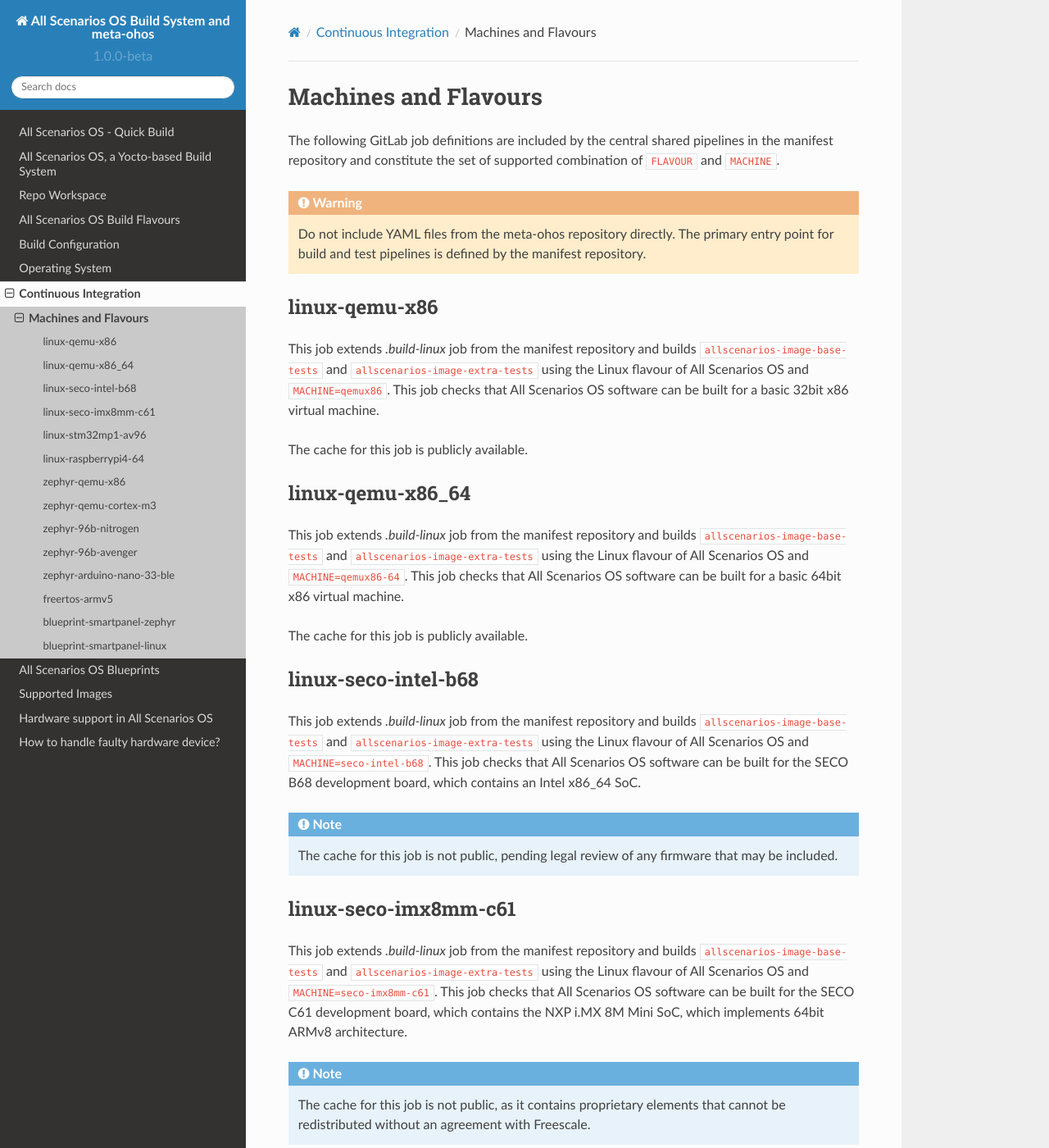
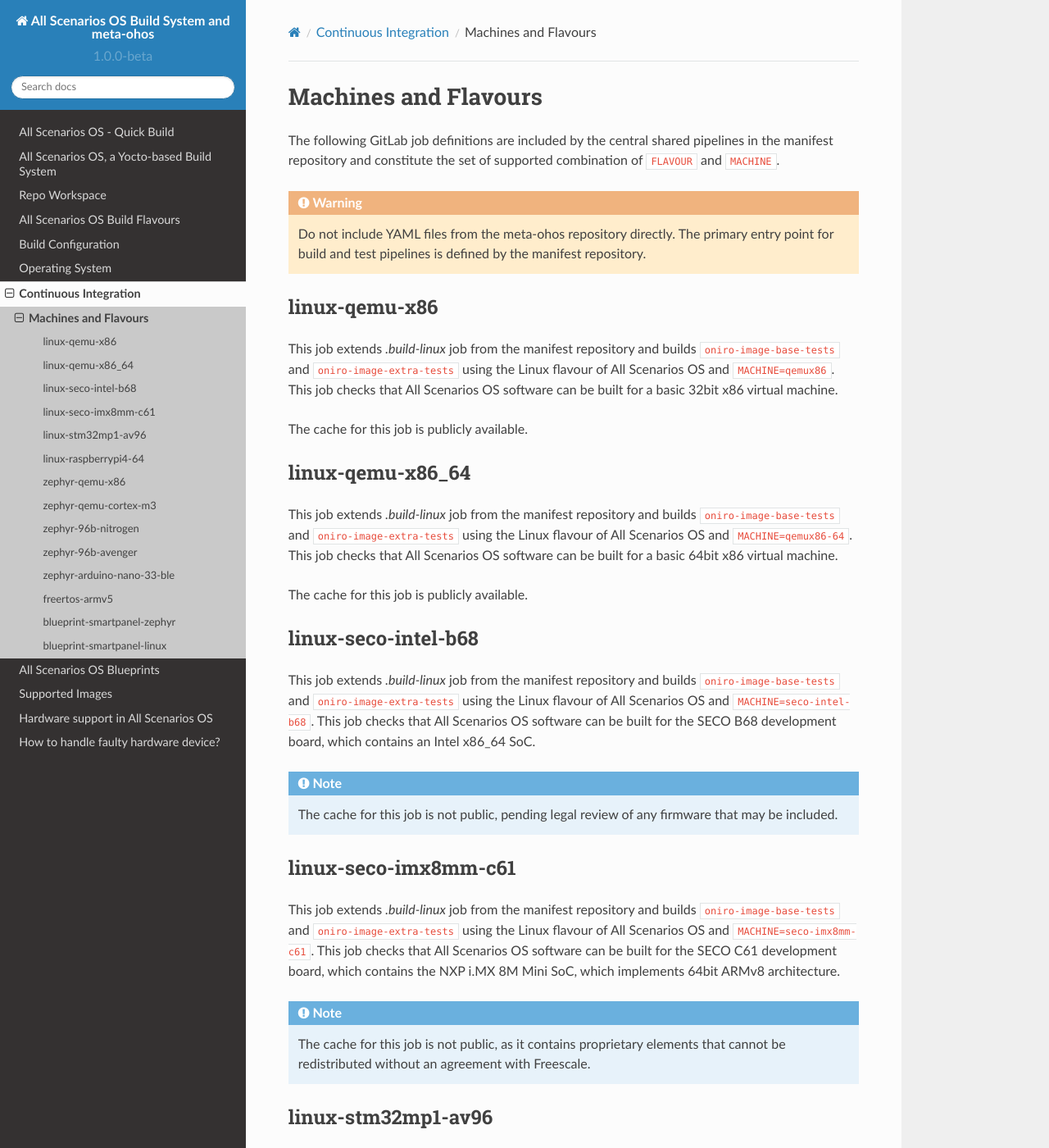
Before and after one commit to alema-r/Alessandro-Marcolini-Oniro, a Sphinx documentation site: the page built from docs/ci/machines-and-flavours.rst, in a window 1280 px wide and 1400 px high. Shown: the whole window at 82% size. Built offline with Sphinx 7.4.7 and the Read the Docs theme 2.0.0, drawn with Linux system fonts in a browser that asks for light colours; some of the changed text lies outside the part shown.

Commit message:
.ostc-ci,docs: rename to Oniro Project
The .ostc-ci directory becomes .oniro-ci

The various CI variables names are now all uniformly named CI_ONIRO_.
Some specific variables were further trimmed to avoid using "CI" twice.

Remaining uses of OSTC and OHOS are for URLs, container images and
branch names.

Signed-off-by: Zygmunt Krynicki <zygmunt.krynicki@huawei.com>

```diff
--- a/docs/ci/machines-and-flavours.rst
+++ b/docs/ci/machines-and-flavours.rst
@@ -21,9 +21,10 @@
 ..............
 
 This job extends `.build-linux` job from the manifest repository and builds
-``allscenarios-image-base-tests`` and ``allscenarios-image-extra-tests`` using
-the Linux flavour of |main_project_name| and ``MACHINE=qemux86``. This job checks that
-|main_project_name| software can be built for a basic 32bit x86 virtual machine.
+``oniro-image-base-tests`` and ``oniro-image-extra-tests`` using the Linux
+flavour of |main_project_name| and ``MACHINE=qemux86``. This job checks that
+|main_project_name| software can be built for a basic 32bit x86 virtual
+machine.
 
 The cache for this job is publicly available.
 
@@ -31,9 +32,10 @@
 .................
 
 This job extends `.build-linux` job from the manifest repository and builds
-``allscenarios-image-base-tests`` and ``allscenarios-image-extra-tests`` using
-the Linux flavour of |main_project_name| and ``MACHINE=qemux86-64``. This job checks that
-|main_project_name| software can be built for a basic 64bit x86 virtual machine.
+``oniro-image-base-tests`` and ``oniro-image-extra-tests`` using the Linux
+flavour of |main_project_name| and ``MACHINE=qemux86-64``. This job checks that
+|main_project_name| software can be built for a basic 64bit x86 virtual
+machine.
 
 The cache for this job is publicly available.
 
@@ -41,9 +43,9 @@
 ....................
 
 This job extends `.build-linux` job from the manifest repository and builds
-``allscenarios-image-base-tests`` and ``allscenarios-image-extra-tests`` using
-the Linux flavour of |main_project_name| and ``MACHINE=seco-intel-b68``. This job
-checks that |main_project_name| software can be built for the SECO B68 development
+``oniro-image-base-tests`` and ``oniro-image-extra-tests`` using the Linux
+flavour of |main_project_name| and ``MACHINE=seco-intel-b68``. This job checks
+that |main_project_name| software can be built for the SECO B68 development
 board, which contains an Intel x86_64 SoC.
 
 .. note::
@@ -54,9 +56,9 @@
 .....................
 
 This job extends `.build-linux` job from the manifest repository and builds
-``allscenarios-image-base-tests`` and ``allscenarios-image-extra-tests`` using
-the Linux flavour of |main_project_name| and ``MACHINE=seco-imx8mm-c61``. This job
-checks that |main_project_name| software can be built for the SECO C61 development
+``oniro-image-base-tests`` and ``oniro-image-extra-tests`` using the Linux
+flavour of |main_project_name| and ``MACHINE=seco-imx8mm-c61``. This job checks
+that |main_project_name| software can be built for the SECO C61 development
 board, which contains the NXP i.MX 8M Mini SoC, which implements 64bit ARMv8
 architecture.
 
@@ -68,11 +70,11 @@
 ...................
 
 This job extends `.build-linux` job from the manifest repository and builds
-``allscenarios-image-base-tests`` and ``allscenarios-image-extra-tests`` using
-the Linux flavour of |main_project_name| and ``MACHINE=stm32mp1-av96``. This job checks
-that |main_project_name| software can be built for the 96Boards Avenger development
-board, which contains the STM32MP157 SoC, which implements 32bit ARMv7
-architecture.
+``oniro-image-base-tests`` and ``oniro-image-extra-tests`` using the Linux
+flavour of |main_project_name| and ``MACHINE=stm32mp1-av96``. This job checks
+that |main_project_name| software can be built for the 96Boards Avenger
+development board, which contains the STM32MP157 SoC, which implements 32bit
+ARMv7 architecture.
 
 .. note::
     The cache for this job is not public, pending legal review of any firmware
@@ -82,9 +84,9 @@
 .....................
 
 This job extends `.build-linux` job from the manifest repository and builds
-``allscenarios-image-base-tests`` and ``allscenarios-image-extra-tests`` using
-the Linux flavour of |main_project_name| and ``MACHINE=raspberrypi4-64``. This job
-checks that |main_project_name| software can be built for the Raspberry Pi 4B
+``oniro-image-base-tests`` and ``oniro-image-extra-tests`` using the Linux
+flavour of |main_project_name| and ``MACHINE=raspberrypi4-64``. This job checks
+that |main_project_name| software can be built for the Raspberry Pi 4B
 development board, which contains the BCM2711 SoC, which implements 64bit ARMv8
 architecture.
 
```
Also changed, not shown: 4 other files.
